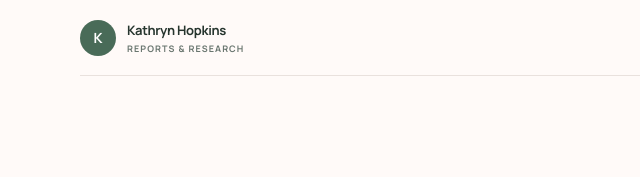
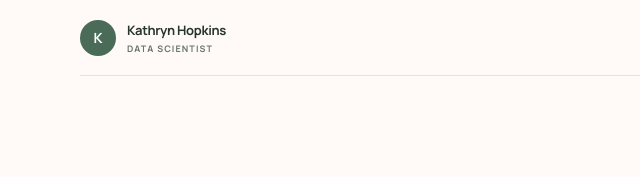
Before and after one commit to aloysius109/aloysius109.github.io, a plain HTML site: page index.html in a window 1280 px wide. Shown: the top 177 px of the page, 0-640 px from the left. Drawn offline with Linux system fonts and the light colour scheme.

Commit message:
Update homepage subtitle to Data Scientist

```diff
--- a/index.html
+++ b/index.html
@@ -126,7 +126,7 @@
   <header class="shell site-header">
     <a class="identity" href="./" aria-label="Reports and research home">
       <span class="monogram" aria-hidden="true">K</span>
-      <span class="identity-name">Kathryn Hopkins<small>Reports &amp; research</small></span>
+      <span class="identity-name">Kathryn Hopkins<small>Data Scientist</small></span>
     </a>
     <nav class="header-nav" aria-label="Main navigation">
       <a href="#reports">The collection</a>
```
